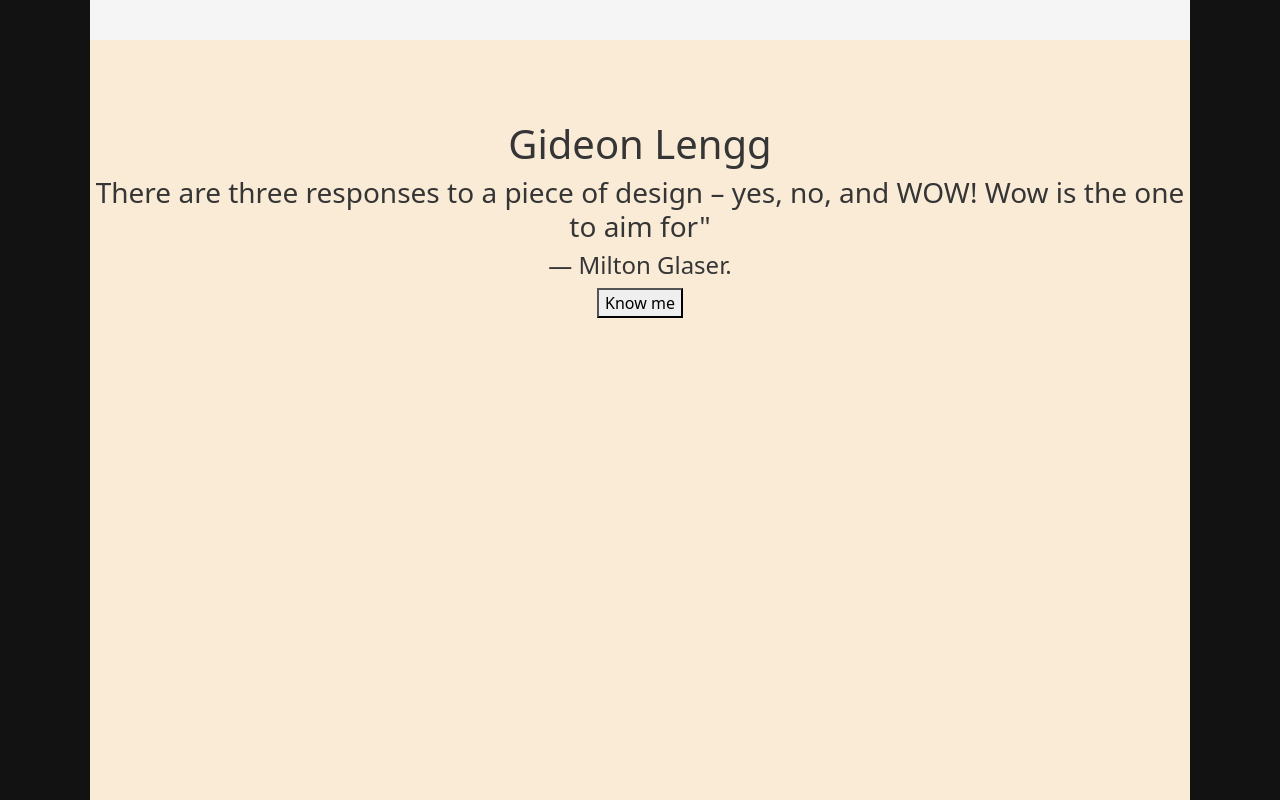
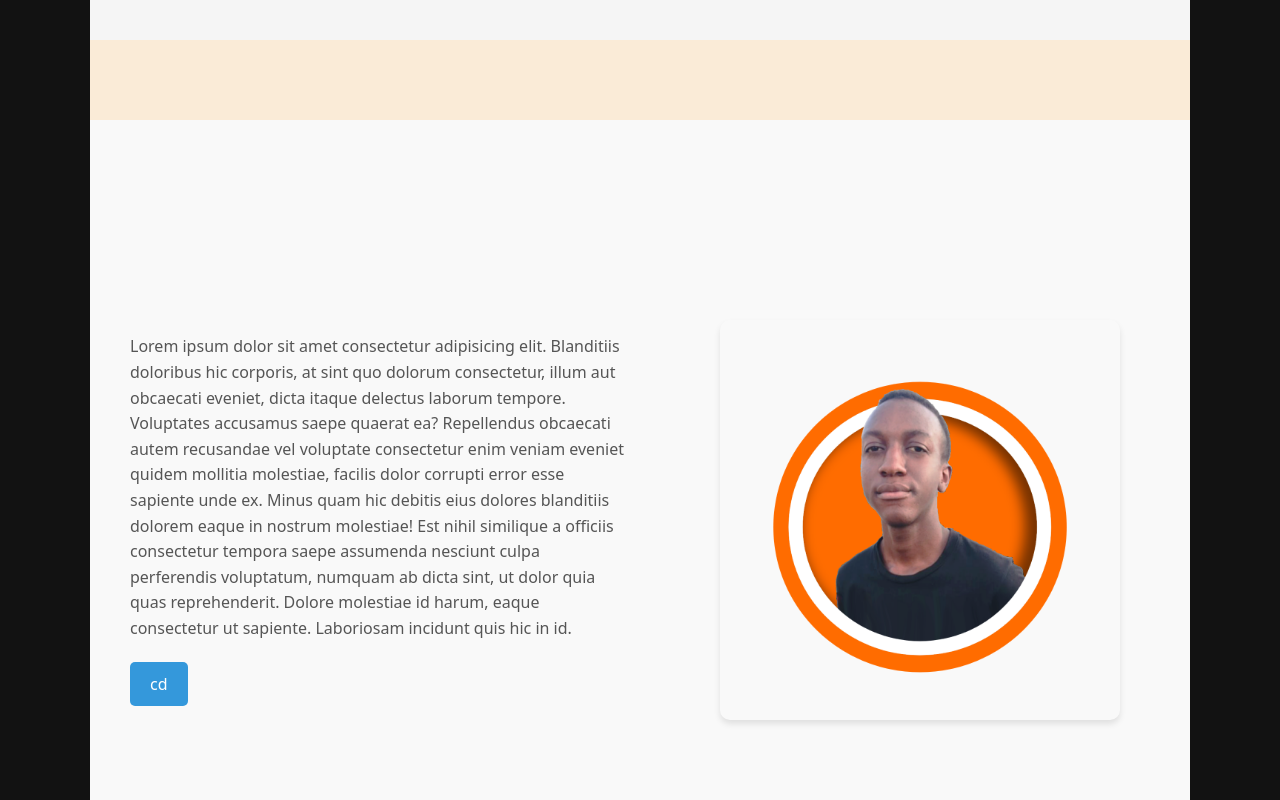
Before and after one commit to Codedecblackmoon/My_Portfolio, a React (Vite) app: page / in a window 1280 px wide. Shown: the part 780-1580 px from the top of the page. Built offline with nearby package versions, Linux system fonts and the light colour scheme.

Commit message:
about page

```diff
--- a/src/App.css
+++ b/src/App.css
@@ -109,6 +109,64 @@ div{
     transition: background-color 0.3s ease;
   }
 
+  .About_page {
+    display: flex;
+    justify-content: center; /* Centers the content horizontally */
+    align-items: center; /* Centers the content vertically */
+    height: 100vh; /* Takes full viewport height */
+    background-color: #f9f9f9; /* Light background for contrast */
+    padding: 20px;
+    gap: 20px; /* Adds space between the sections */
+  }
+
+  .About_page > div {
+    flex: 1; /* Image container takes equal space */
+    display: flex;
+    justify-content: center; /* Center the image horizontally */
+    align-items: center; /* Center the image vertically */
+  }
+
+  .About_page img {
+    max-width: 100%; /* Ensure image scales responsively */
+    height: auto;
+    max-height: 400px; /* Restrict maximum height */
+    border-radius: 10px; /* Optional: rounded corners */
+    box-shadow: 0 4px 6px rgba(0, 0, 0, 0.1); /* Optional: subtle shadow */
+  }
+
+  .About_page section {
+    flex: 1; /* Text container takes equal space */
+    padding: 20px;
+    text-align: left; /* Align text to the left */
+    display: flex;
+    flex-direction: column; /* Stack paragraph and button vertically */
+    justify-content: center; /* Vertically center content */
+  }
+
+  .About_page p {
+    font-size: 1rem;
+    color: #555;
+    line-height: 1.6;
+    margin-bottom: 20px;
+  }
+
+  .About_page button {
+    padding: 10px 20px;
+    background-color: #3498db;
+    color: white;
+    border: none;
+    border-radius: 5px;
+    cursor: pointer;
+    font-size: 1rem;
+    align-self: flex-start; /* Align button to the start of the section */
+    transition: background-color 0.3s ease;
+  }
+
+  .About_page button:hover {
+    background-color: #2c80b9;
+  }
+
+
   .home_page button:hover {
     background-color: #e69500;
   }
--- a/src/components/About.tsx
+++ b/src/components/About.tsx
@@ -1,16 +1,18 @@
+import pic from '../assets/PP2.png'
+
 function About() {
     return (
         <div className="About_page">
-          {/* <img src={logo} alt="" /> */}
-          <section>
-            <h1 className="name">Gideon Lengg</h1>
-            <h3>
-              <style color="orange">“</style>There are three responses to a piece of design – yes, no, and WOW!
-              Wow is the one to aim for"
-            </h3>
-            <h4>― Milton Glaser.</h4>
-            <button>Know me</button>
-          </section>
+
+
+            <section>
+                <p>Lorem ipsum dolor sit amet consectetur adipisicing elit. Blanditiis doloribus hic corporis, at sint quo dolorum consectetur, illum aut obcaecati eveniet, dicta itaque delectus laborum tempore. Voluptates accusamus saepe quaerat ea? Repellendus obcaecati autem recusandae vel voluptate consectetur enim veniam eveniet quidem mollitia molestiae, facilis dolor corrupti error esse sapiente unde ex. Minus quam hic debitis eius dolores blanditiis dolorem eaque in nostrum molestiae! Est nihil similique a officiis consectetur tempora saepe assumenda nesciunt culpa perferendis voluptatum, numquam ab dicta sint, ut dolor quia quas reprehenderit. Dolore molestiae id harum, eaque consectetur ut sapiente. Laboriosam incidunt quis hic in id.</p>
+                <button>cd</button>
+            </section>
+
+            <div>
+                <img src={pic} alt="" />
+            </div>
         </div>
       );
 }
```
